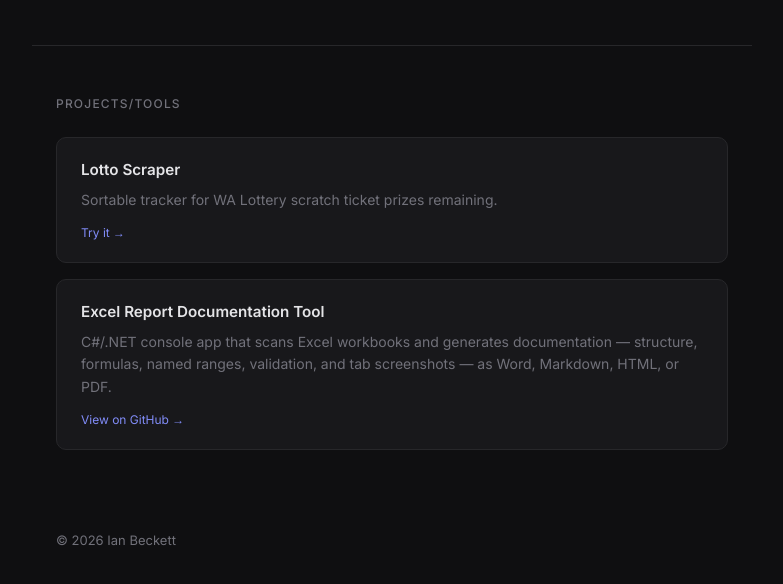
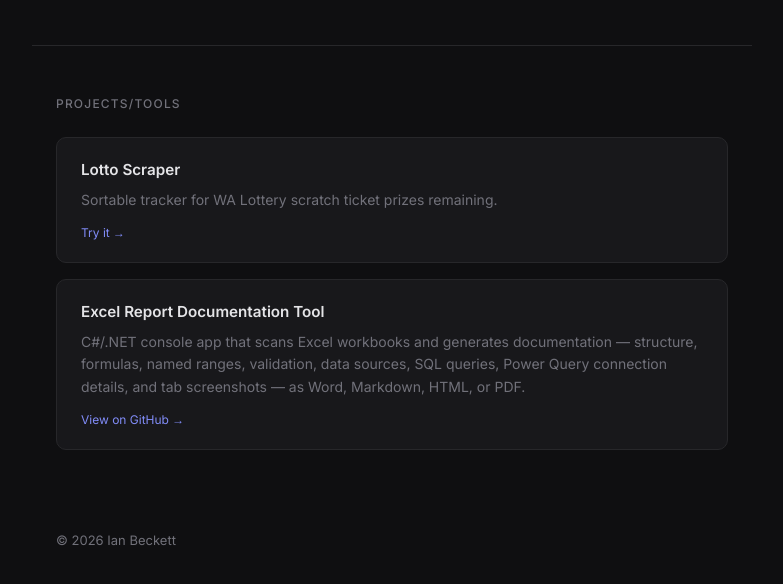
Before and after one commit to ianbeckett/ibeckett.com, a plain HTML site: page index.html in a window 1280 px wide. Shown: the part 144-728 px from the top of the page, without its empty margins (248-1031 px from the left). Drawn offline with Linux system fonts and the light colour scheme.

Commit message:
Update Projects/Tools: add Excel Report Documentation Tool, remove About/contact links

```diff
--- a/index.html
+++ b/index.html
@@ -164,7 +164,7 @@
           <div class="card-title">
             <a href="https://github.com/ianbeckett/Excel-Report-Documentation-Tool" target="_blank" rel="noopener">Excel Report Documentation Tool</a>
           </div>
-          <p class="card-desc">C#/.NET console app that scans Excel workbooks and generates documentation — structure, formulas, named ranges, validation, and tab screenshots — as Word, Markdown, HTML, or PDF.</p>
+          <p class="card-desc">C#/.NET console app that scans Excel workbooks and generates documentation — structure, formulas, named ranges, validation, data sources, SQL queries, Power Query connection details, and tab screenshots — as Word, Markdown, HTML, or PDF.</p>
           <div class="card-meta">
             <a href="https://github.com/ianbeckett/Excel-Report-Documentation-Tool" target="_blank" rel="noopener">View on GitHub →</a>
           </div>
```
